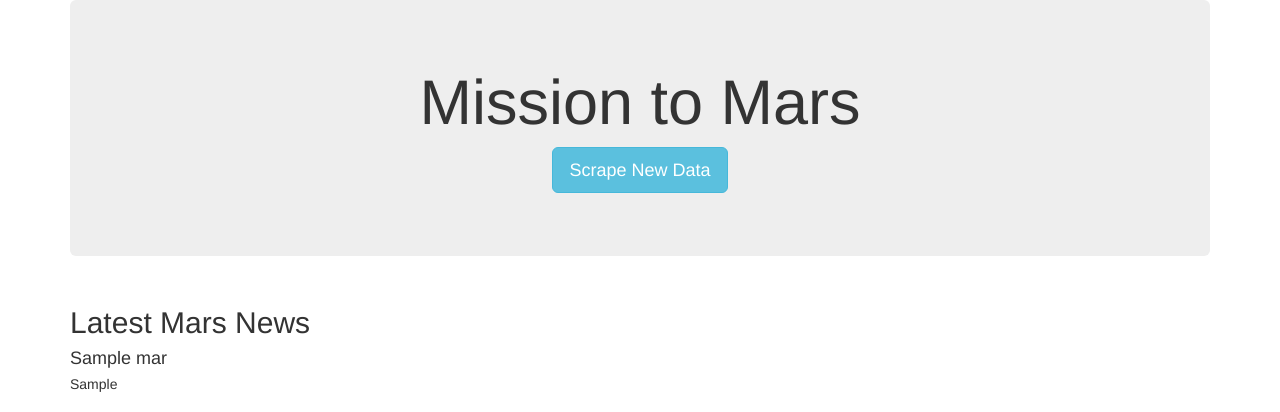
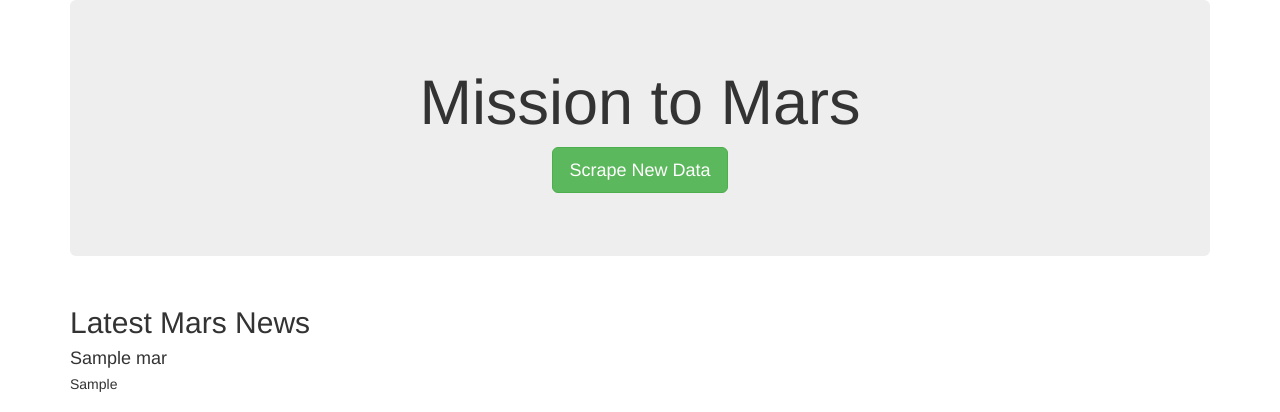
Before and after one commit to nickku1223/Mission_to_Mars, a Flask app: page / in a window 1280 px wide. Shown: the top 412 px of the page. Run offline with Flask 2, Linux system fonts and the light colour scheme; grey boxes marked "Sample" are stand-in pictures; a database or web service that is not in the repository returns one stand-in record (values such as "Sample title"); some libraries are stand-ins or nearby versions.

Commit message:
file modified

```diff
--- a/templates/index.html
+++ b/templates/index.html
@@ -16,7 +16,7 @@
       <div class="jumbotron text-center">
         <h1>Mission to Mars</h1>
         <!-- Add a button to activate scraping script -->
-        <p><a class="btn btn-info btn-lg" href="/scrape" role="button">Scrape New Data</a></p>
+        <p><a class="btn btn-success btn-lg" href="/scrape" role="button">Scrape New Data</a></p>
       </div>
 
       <!-- Add section for Mars News -->
@@ -48,8 +48,8 @@
         <div class="col-md-4">
           <!-- Mars Facts -->
           <div class="row" id="mars-facts">
-            <h4>Mars Facts</h4>
-            {{ mars.facts | safe }}
+             <h4>Mars Facts</h4>
+             {{ mars.facts | safe }}
           </div>
         </div>
       </div>
@@ -60,7 +60,7 @@
           <h2 class="text-center">Mars Hemispheres</h2>
         </div>
 
-        {% for hemisphere in mars.hemisphere %}
+        {% for hemisphere in mars.hemispheres %}
           <div class="col-xs-6 col-sm-3">
             <div class="thumbnail">
               <img src="{{hemisphere.img_url | default('static/images/error.png', true)}}" alt="...">
```
